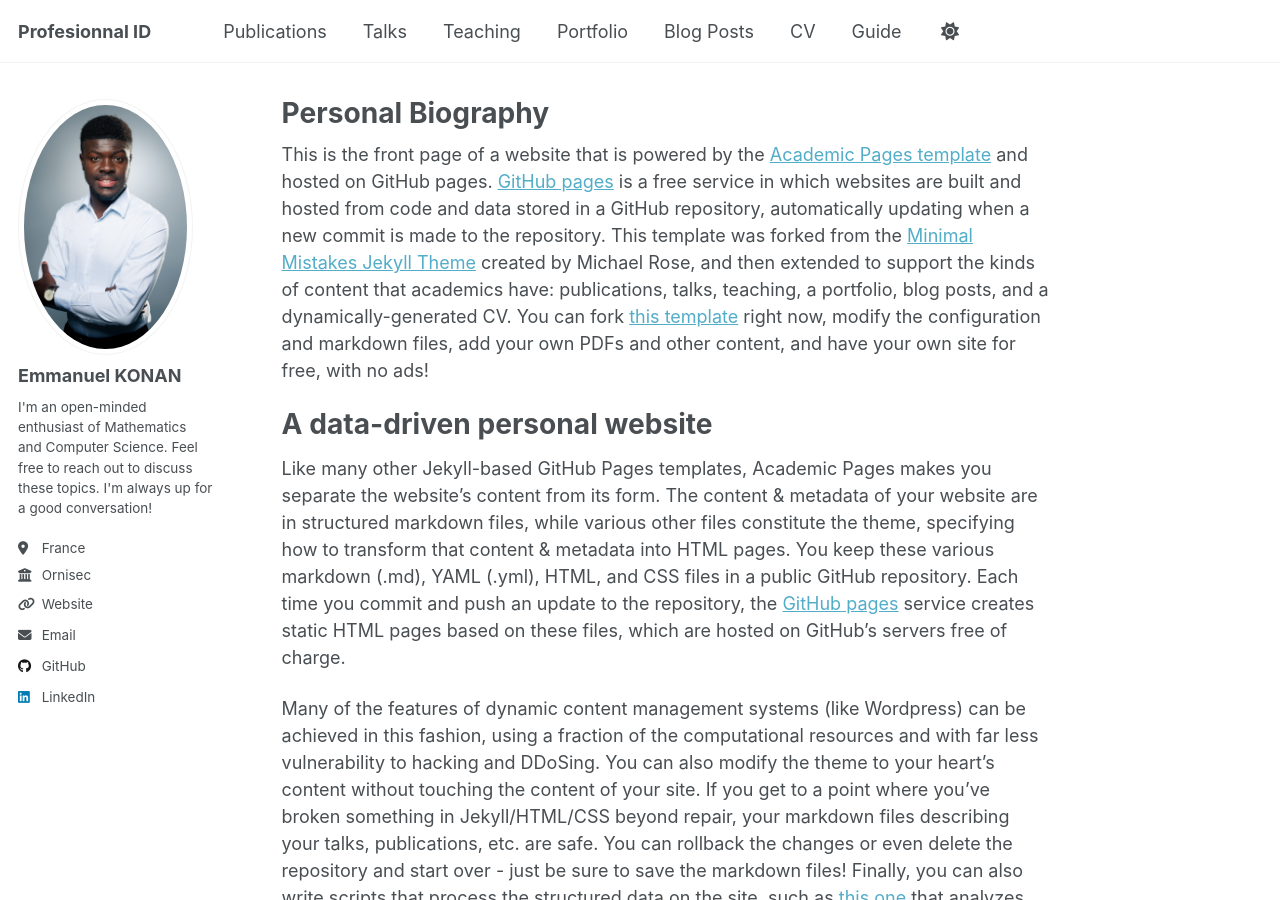
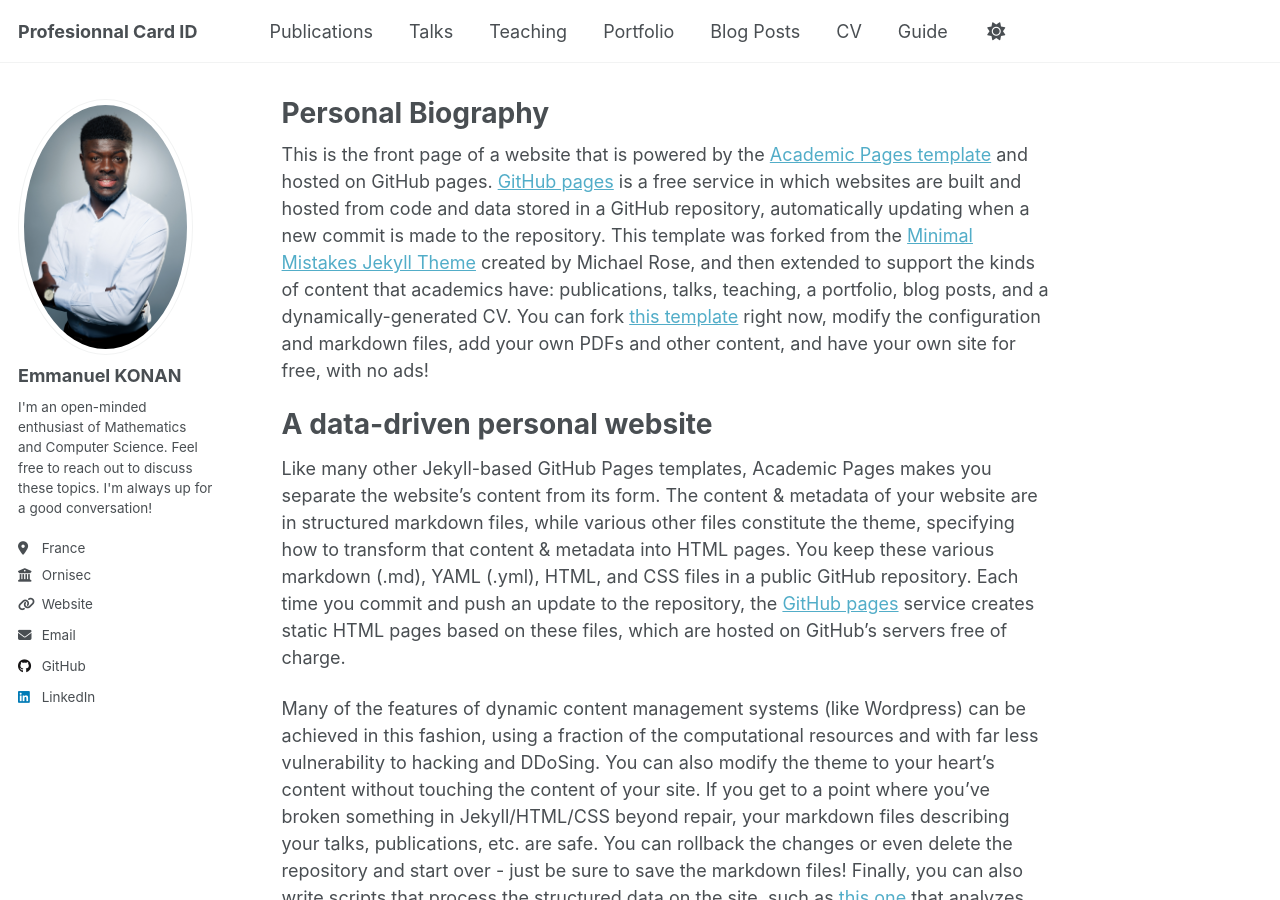
Before and after one commit to kmanu225/kmanu225.github.io, a Jekyll site: the page built from _pages/about.md, in a window 1280 px wide and 900 px high. Built offline with Jekyll 4.4.1, drawn with Linux system fonts in a browser that asks for light colours.

Commit message:
Bio profile

```diff
--- a/_config.yml
+++ b/_config.yml
@@ -9,7 +9,7 @@
 # Basic Site Settings
 locale                   : "en-US"
 site_theme               : "default"
-title                    : "Profesionnal ID"
+title                    : "Profesionnal Card ID"
 title_separator          : "-"
 name                     : "Emmanuel KONAN"
 description              : &description "personal description"
```
